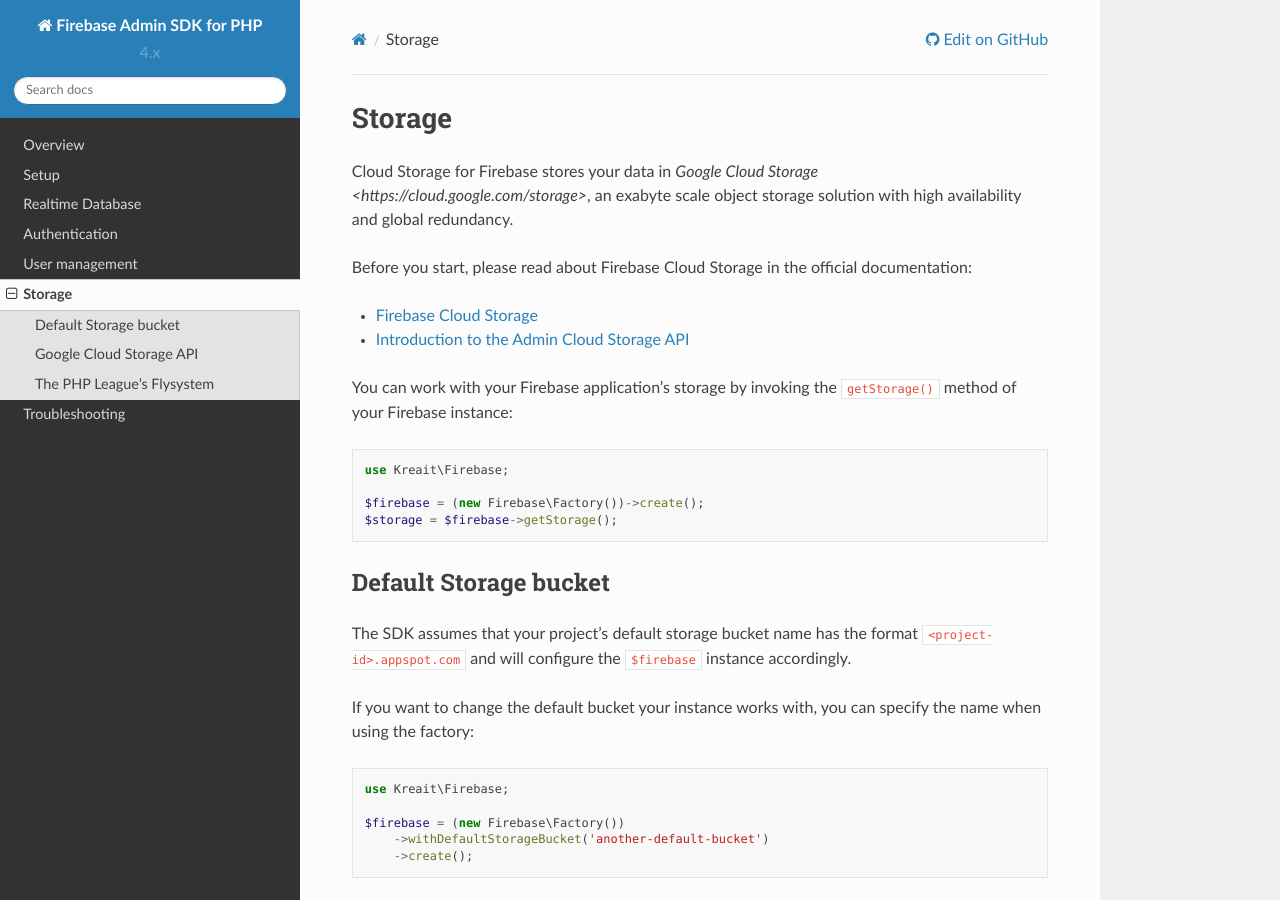
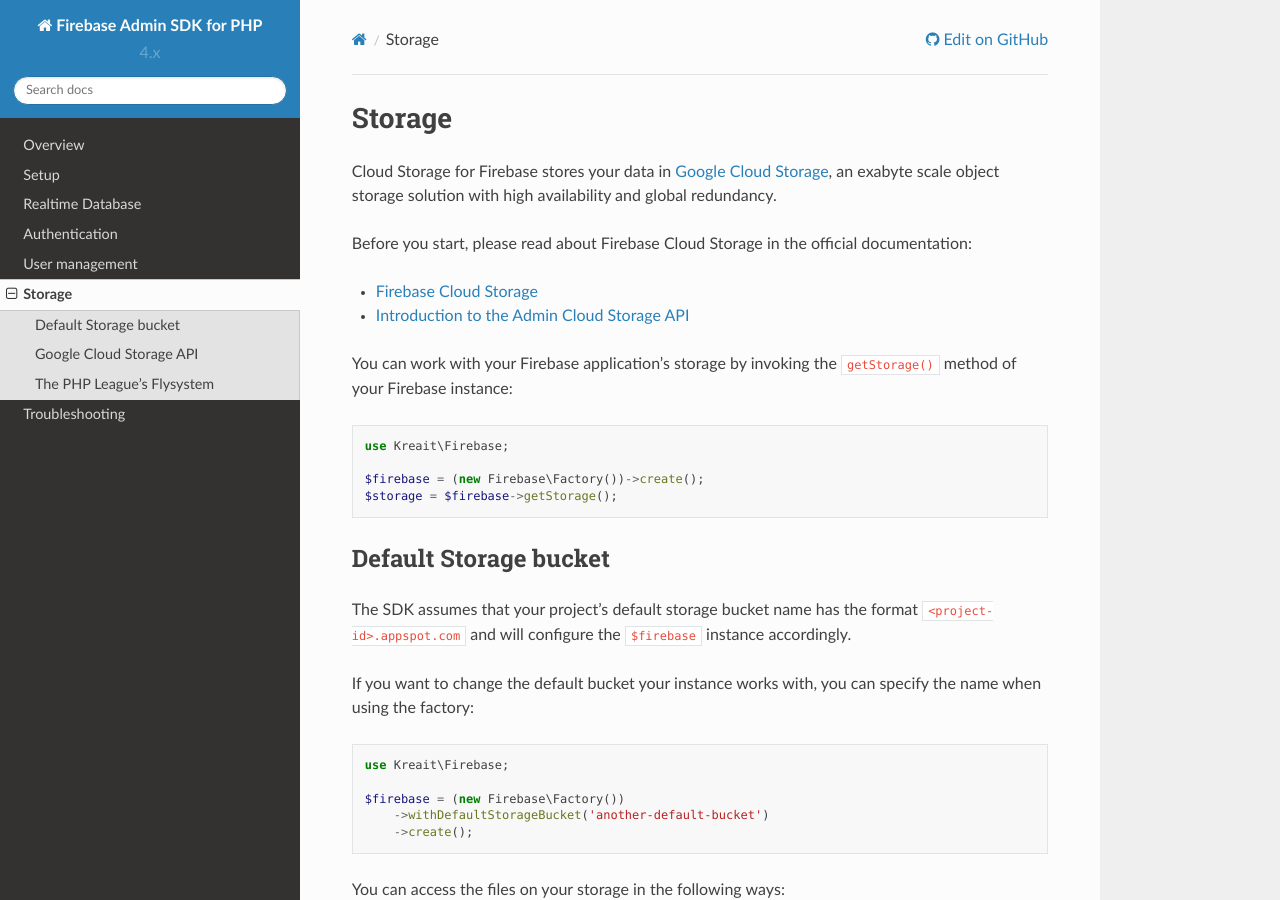
Before and after one commit to kreait/firebase-php, a Sphinx documentation site: the page built from docs/storage.rst, in a window 1280 px wide and 900 px high. Built offline with Sphinx 7.4.7 and the Read the Docs theme 2.0.0, drawn with Linux system fonts in a browser that asks for light colours.

Commit message:
Fix link

```diff
--- a/docs/storage.rst
+++ b/docs/storage.rst
@@ -2,7 +2,7 @@
 Storage
 #######
 
-Cloud Storage for Firebase stores your data in `Google Cloud Storage <https://cloud.google.com/storage>`,
+Cloud Storage for Firebase stores your data in `Google Cloud Storage <https://cloud.google.com/storage>`_,
 an exabyte scale object storage solution with high availability and global redundancy.
 
 Before you start, please read about Firebase Cloud Storage in the official documentation:
```
